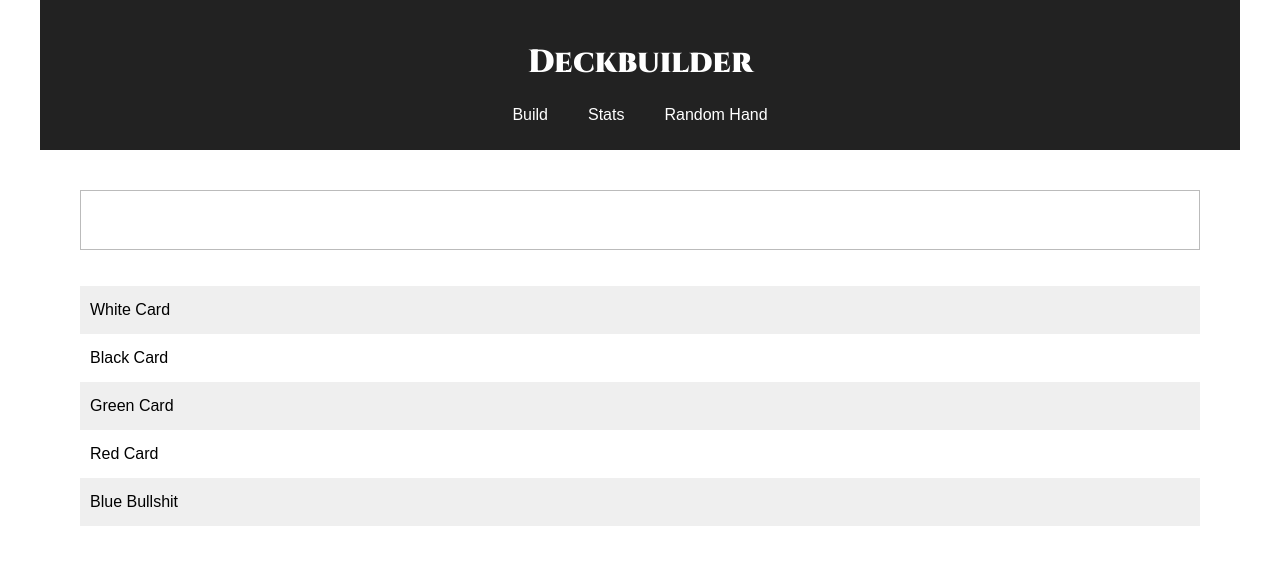
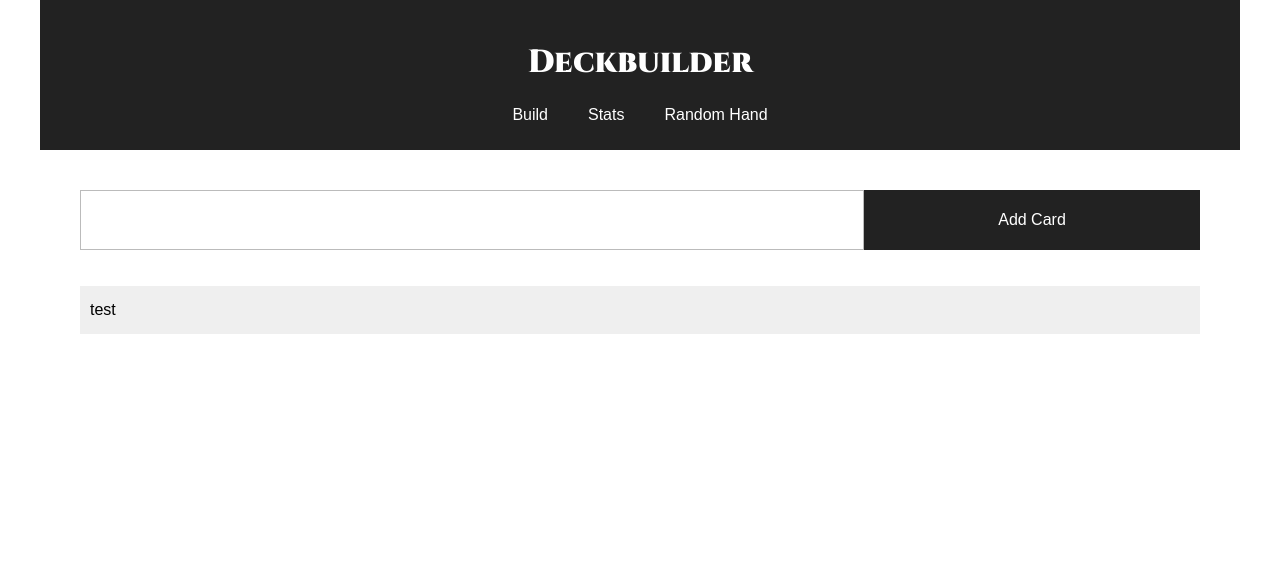
Before and after one commit to dquilter/mtg-deckbuilder, a React (Create React App) app: page / in a window 1280 px wide. Shown: the top 564 px of the page. Built offline with nearby package versions, Linux system fonts and the light colour scheme; the HTML template or start-up script is replaced by a standard one.

Commit message:
Setting up card list state

```diff
--- a/src/components/App.js
+++ b/src/components/App.js
@@ -3,6 +3,20 @@ import Picker from './Picker';
 import '../app.css';
 
 class App extends Component {
+  constructor(props) {
+    super(props);
+    this.state = {
+      cards: [
+        'test'
+      ]
+    }
+    this.addCard = this.addCard.bind(this);
+  }
+
+  addCard() {
+    console.log('Add card to parent state')
+  }
+
   render() {
     return (
       <div className="app">
@@ -24,7 +38,10 @@ class App extends Component {
         </header>
         <div className="app-content">
           <section>
-            <Picker />
+            <Picker
+              cardList={this.state.cards}
+              addCard={this.addCard}
+            />
           </section>
         </div>
       </div>
--- a/src/components/Picker.js
+++ b/src/components/Picker.js
@@ -22,10 +22,9 @@ class Picker extends Component {
   }
 
   cardList() {
-    console.log(this)
     return (
       <ul>
-        {this.testData().map(function(item) {
+        {this.props.cardList.map(function(item) {
           return (
             <li key={item}>{item}</li>
           )
@@ -37,7 +36,10 @@ class Picker extends Component {
   render() {
     return (
       <div className="picker-container">
-        <input type="text" className="card-input" />
+        <div className="form-row clearfix ">
+          <input type="text" className="card-input" />
+          <button onClick={this.props.addCard}>Add Card</button>
+        </div>
         {this.cardList()}
       </div>
     )
--- a/src/sass/_layout.scss
+++ b/src/sass/_layout.scss
@@ -22,3 +22,9 @@ html {
 section {
   padding: 4rem;
 }
+
+.clearfix:after {
+  content: "";
+  display: table;
+  clear: both;
+}
--- a/src/sass/_picker.scss
+++ b/src/sass/_picker.scss
@@ -1,11 +1,38 @@
-
 .picker-container {
   input[type=text] {
-    width: 100%;
+    float: left;
+    width: 70%;
     padding: 2rem;
     margin: 0 0 2rem;
     border: 1px solid $borderColor;
     font-size: 1.6rem;
+    &:focus,
+    &:active {
+      outline: 0;
+      border: 1px solid $black;
+    }
+  }
+  button {
+    float: right;
+    width: 30%;
+    padding: 2rem;
+    background-color: $black;
+    color: $white;
+    border-width: 0;
+    border-top: 1px solid $black;
+    border-bottom: 1px solid $black;
+    font-size: 1.6rem;
+    transition: all 0.5s;
+    &:hover,
+    &:focus,
+    &:active {
+      border-color: #666;
+      background-color: #666;
+    }
+    &:focus,
+    &:active {
+      outline: 0;
+    }
   }
   ul {
     padding: 0;
@@ -17,4 +44,8 @@
       background-color: #EFEFEF;
     }
   }
+  .form-row {
+
+  }
+
 }
```
